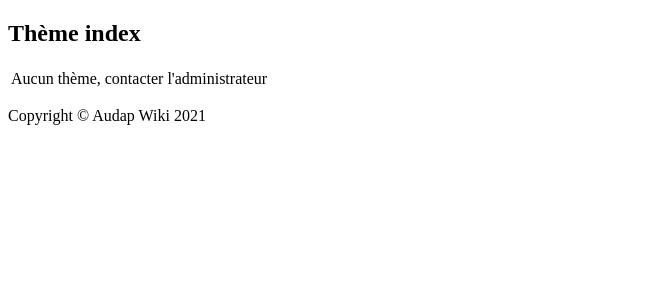
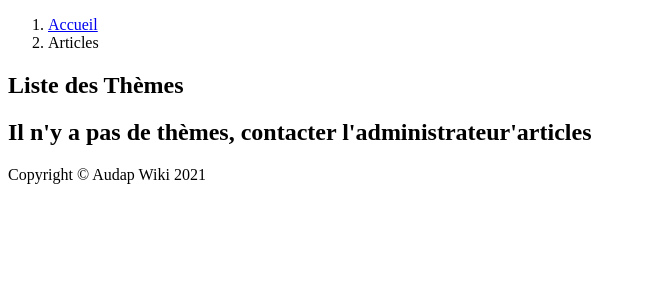
Before and after one commit to WildCodeSchool/BTZ_PHP_2021_03_Wiki, a Symfony app: template templates/category/index.html.twig in a window 1280 px wide. Shown: the part 132-432 px from the top of the page, without its empty margins (0-646 px from the left). Run offline with Twig, Linux system fonts and the light colour scheme; the template is opened without the code that fills it, so the values that code supplies are empty; some libraries are stand-ins or nearby versions.

Commit message:
<Themes list with front

```diff
--- a/templates/category/index.html.twig
+++ b/templates/category/index.html.twig
@@ -1,35 +1,45 @@
 {% extends 'base.html.twig' %}
 
-{% block title %}Thèmes index{% endblock %}
+{% block title %}Themes Index {% endblock %}
 
 {% block body %}
-<h1>Thème index</h1>
+
+	<!-- Page Heading/Breadcrumbs-->
+	<ol class="breadcrumb">
+		<li class="breadcrumb-item">
+			<a href="{{ path('home') }}">Accueil</a>
+		</li>
+		<li class="breadcrumb-item active">Articles</li>
+	</ol>
+
+<h1 class="mt-4 mb-3">Liste des Thèmes
+</h1>
 
 {% if is_granted('ROLE_ADMIN') %}
-<a href="{{ path('category_new') }}">Create new</a>
+<a href="{{ path('category_new') }}">Ajouter un thème</a>
 {% endif %}
 
-
-<table class="table">
-    <tbody>
+<div class="row">
     {% for category in categories %}
-        <tr>
-            <td>
-                <a href="{{ path('category_show', {'category': category.id}) }}">{{ category.name }}</a>
+    <div class="col-lg-4 col-sm-6 mb-4">
+        <!-- <div class="card h-100"> -->
+            <div class="card text-center" style="width: 18rem;"> <a
+                    href="{{ path('category_show', {'category': category.id}) }}">{{ category.name}}</a>
+                <div class="card-body">
+                    <p><a class="btn btn-primary"
+                            href="{{ path('category_show', {'category': category.id}) }}">Articles</a>
 
                         {% if is_granted('ROLE_ADMIN') %}
-                <a href="{{ path('category_edit', {'id': category.id}) }}">edit</a>
-
+                        <a href="{{ path('category_edit', {'id': category.id}) }}" class="btn btn-primary">Editer</a>
                         {% endif %}
-            </td>
-
-        </tr>
+                    </p>
+                </div>
+            </div>
+    </div>
     {% else %}
-        <tr>
-            <td colspan="3">Aucun thème, contacter l'administrateur</td>
-        </tr>
+    <div>
+        <h2>Il n'y a pas de thèmes, contacter l'administrateur'articles</h2>
+    </div>
     {% endfor %}
-    </tbody>
-</table>
-
+</div>
  {% endblock %}
```
Also changed, not shown: migrations/Version20210507081239.php (added, +34 -0 lines). Lines whose indentation alone changed are shown as unchanged.
